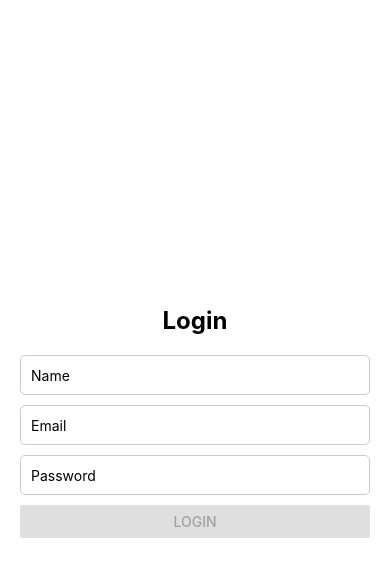
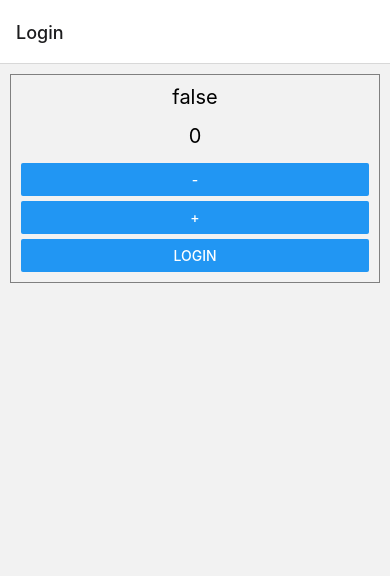
Before and after one commit to Silverun/ReduxTraining, a React Native app: screen / in a window 390 px wide. Shown: the top 576 px of the page. Built offline with nearby package versions, Linux system fonts and the light colour scheme.

Commit message:
Basic works

```diff
--- a/app/App.tsx
+++ b/app/App.tsx
@@ -4,7 +4,6 @@ import {NavigationContainer} from '@react-navigation/native';
 import {RootStoreProvider} from './context/contextProvider';
 import {spy} from 'mobx';
 import {Basic} from './Basic';
-import {counter} from './store/basic/basic';
 
 // spy(e => {
 //   console.log(e);
@@ -15,15 +14,19 @@ function App() {
   // const counterInstance_2 = counter();
 
   return (
-    <RootStoreProvider>
-      <NavigationContainer>
-        <Main />
-      </NavigationContainer>
-    </RootStoreProvider>
-    // <>
-    //   <Basic counter={counterInstance_1} />
-    //   <Basic counter={counterInstance_2} />
-    // </>
+    // <RootStoreProvider>
+    //   <NavigationContainer>
+    //     <Main />
+    //   </NavigationContainer>
+    // </RootStoreProvider>
+    <>
+      <RootStoreProvider>
+        <NavigationContainer>
+          <Basic />
+        </NavigationContainer>
+      </RootStoreProvider>
+      {/* <Basic counter={counterInstance_2} /> */}
+    </>
   );
 }
 
--- a/app/Basic.tsx
+++ b/app/Basic.tsx
@@ -1,35 +1,30 @@
 import React from 'react';
 import {StyleSheet, View, Text, Button} from 'react-native';
-import {counter} from './store/basic/basic';
+import {counterStore} from './store/basic/basic';
 import {observer} from 'mobx-react-lite';
+import useRootStore from './context/useStore';
+import {AuthStore} from './store/auth/auth';
+import {createStackNavigator} from '@react-navigation/stack';
+import {RootStackParamList} from './Main';
+import {MainBasicScreen} from './components/basic/mainScreenBasic';
+import {LoginBasicScreen} from './components/basic/loginScreenBasic';
 
-type Props = {
-  counter: ReturnType<typeof counter>;
-};
+// type Props = {
+//   counter: ReturnType<typeof counter>;
+// };
 
-export const Basic = observer(({counter}: Props) => {
+const Stack = createStackNavigator<RootStackParamList>();
+
+export const Basic = observer(() => {
+  const isAuthBasic = useRootStore().auth.isAuthenticated;
+
   return (
-    <>
-      <View style={styles.container}>
-        <Text style={styles.countText}>{counter.count}</Text>
-        <Button title="-" onPress={() => counter.decrement()} />
-        <Button title="+" onPress={() => counter.increment()} />
-      </View>
-    </>
+    <Stack.Navigator>
+      {isAuthBasic ? (
+        <Stack.Screen name="Main" component={MainBasicScreen} />
+      ) : (
+        <Stack.Screen name="Login" component={LoginBasicScreen} />
+      )}
+    </Stack.Navigator>
   );
 });
-
-const styles = StyleSheet.create({
-  container: {
-    borderWidth: 1,
-    borderColor: 'gray',
-    margin: 10,
-    padding: 10,
-    gap: 5,
-  },
-  countText: {
-    textAlign: 'center',
-    fontSize: 20,
-    marginBottom: 10,
-  },
-});
--- /dev/null
+++ b/app/components/basic/basic.styles.ts
@@ -0,0 +1,16 @@
+import {StyleSheet} from 'react-native';
+
+export const styles = StyleSheet.create({
+  container: {
+    borderWidth: 1,
+    borderColor: 'gray',
+    margin: 10,
+    padding: 10,
+    gap: 5,
+  },
+  countText: {
+    textAlign: 'center',
+    fontSize: 20,
+    marginBottom: 10,
+  },
+});
--- /dev/null
+++ b/app/components/basic/loginScreenBasic.tsx
@@ -0,0 +1,26 @@
+import React from 'react';
+import {observer} from 'mobx-react-lite';
+import {styles} from './basic.styles';
+import {Button, Text, View} from 'react-native';
+import useRootStore from '../../context/useStore';
+import {counterStore} from '../../store/basic/basic';
+
+export const LoginBasicScreen = observer(() => {
+  const rootStore = useRootStore();
+
+  const loginBasic = () => {
+    rootStore.auth.login({email: '123', name: 'Bobby', password: '3'});
+  };
+
+  return (
+    <View style={styles.container}>
+      <Text style={styles.countText}>
+        {String(rootStore.auth.isAuthenticated)}
+      </Text>
+      <Text style={styles.countText}>{counterStore.count}</Text>
+      <Button title="-" onPress={() => counterStore.decrement()} />
+      <Button title="+" onPress={() => counterStore.increment()} />
+      <Button title="login" onPress={loginBasic} />
+    </View>
+  );
+});
--- /dev/null
+++ b/app/components/basic/mainScreenBasic.tsx
@@ -0,0 +1,20 @@
+import React from 'react';
+import {observer} from 'mobx-react-lite';
+import useRootStore from '../../context/useStore';
+import {Button, Text, View} from 'react-native';
+import {styles} from './basic.styles';
+
+export const MainBasicScreen = observer(() => {
+  const rootStore = useRootStore();
+
+  const logoutBasic = () => {
+    rootStore.auth.logout();
+  };
+
+  return (
+    <View style={styles.container}>
+      <Text style={styles.countText}>{rootStore.auth.user?.name}</Text>
+      <Button title="logout" onPress={logoutBasic} />
+    </View>
+  );
+});
--- a/app/store/auth/auth.ts
+++ b/app/store/auth/auth.ts
@@ -27,3 +27,5 @@ export class AuthSlice implements AuthState, AuthActions {
     this.isAuthenticated = false;
   }
 }
+
+export const AuthStore = new AuthSlice();
--- a/app/store/basic/basic.ts
+++ b/app/store/basic/basic.ts
@@ -6,7 +6,7 @@ class Counter {
   constructor() {
     makeAutoObservable(this);
     reaction(
-      reaction => this.count,
+      () => this.count,
       (arg, prev) => {
         console.log('arg: ', arg, 'prev: ', prev);
       },
@@ -22,4 +22,5 @@ class Counter {
   }
 }
 
-export const counter = () => new Counter();
+// export const counter = () => new Counter();
+export const counterStore = new Counter();
--- a/babel.config.js
+++ b/babel.config.js
@@ -1,11 +1,11 @@
 module.exports = {
   presets: ['module:@react-native/babel-preset'],
-  plugins: [
-    ['@babel/plugin-proposal-class-properties', {loose: false}],
-    ['@babel/plugin-transform-private-methods', {loose: false}],
-    ['@babel/plugin-transform-private-property-in-object', {loose: false}],
-  ],
-  assumptions: {
-    setPublicClassFields: false, // matches with the loose mode setting
-  },
+  // plugins: [
+  //   ['@babel/plugin-proposal-class-properties', {loose: false}],
+  //   ['@babel/plugin-transform-private-methods', {loose: false}],
+  //   ['@babel/plugin-transform-private-property-in-object', {loose: false}],
+  // ],
+  // assumptions: {
+  //   setPublicClassFields: false, // matches with the loose mode setting
+  // },
 };
--- a/index.js
+++ b/index.js
@@ -3,11 +3,11 @@ import {AppRegistry} from 'react-native';
 import App from './app/App';
 import {name as appName} from './app.json';
 
-if (
-  !new (class {
-    x;
-  })().hasOwnProperty('x')
-)
-  throw new Error('Transpiler is not configured correctly');
+// if (
+//   !new (class {
+//     x;
+//   })().hasOwnProperty('x')
+// )
+//   throw new Error('Transpiler is not configured correctly');
 
 AppRegistry.registerComponent(appName, () => App);
```
Also changed, not shown: app/store/items/items.ts (+8 -1 lines), tsconfig.json (+4 -4 lines).
